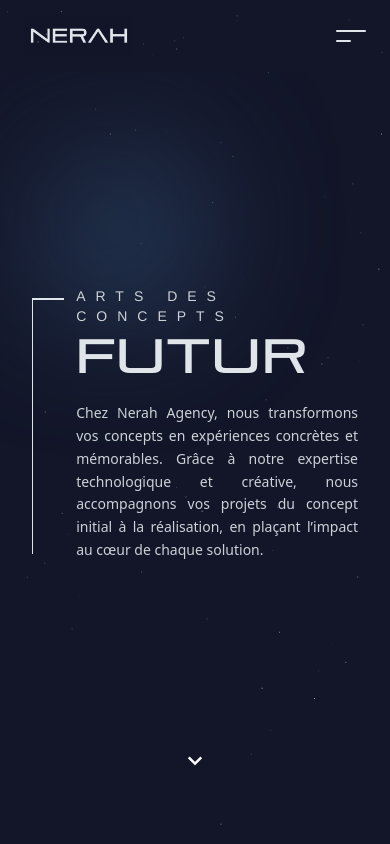
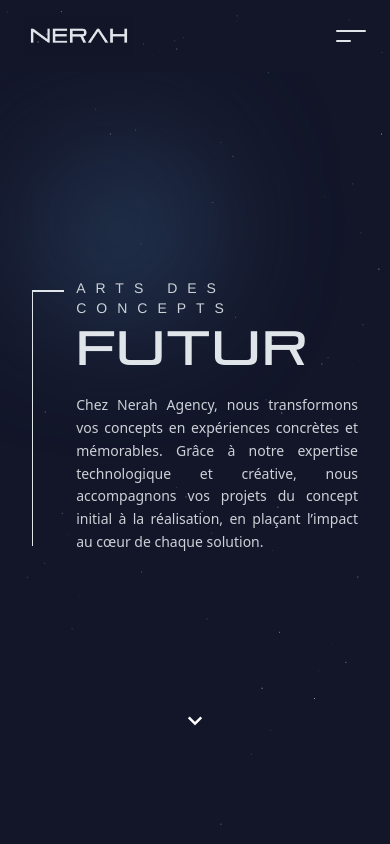
Before and after one commit to Ivontsoa-Gracia/nerah-agency, a Nuxt app: page /main in a window 390 px wide. Shown: the top 844 px of the page. Built offline with nearby package versions, Linux system fonts and the light colour scheme; a web font is replaced by a local one.

Commit message:
Adjust Hero section spacing for improved layout
Updated margin-top and bottom spacing in the Hero component to enhance visual alignment and responsiveness across screen sizes.

```diff
--- a/app/components/Hero.vue
+++ b/app/components/Hero.vue
@@ -2,7 +2,7 @@
   <section
     class="relative min-h-screen flex flex-col lg:flex-row items-center justify-center overflow-hidden bg-[#131629] text-white"
   >
-    <div class="relative bg-[#131629] w-full overflow-hidden mt-16 sm:mt-0">
+    <div class="relative bg-[#131629] w-full overflow-hidden mt-12 sm:mt-0">
       <div
         class="relative z-10 container mx-auto px-8 sm:px-6 py-16 lg:py-24 flex flex-col lg:flex-row items-center"
       >
@@ -61,7 +61,7 @@
     </div>
 
     <div
-      class="absolute bottom-10 inset-x-0 flex flex-col lg:flex-row justify-between items-center px-4 lg:px-16 gap-4 lg:gap-0"
+      class="absolute bottom-20 sm:bottom-10 inset-x-0 flex flex-col lg:flex-row justify-between items-center px-4 lg:px-16 gap-4 lg:gap-0"
     >
       <div class="hidden sm:flex items-center space-x-4">
         <span class="text-[#e0e5ea] text-sm font-normal text-md text-default">
```
